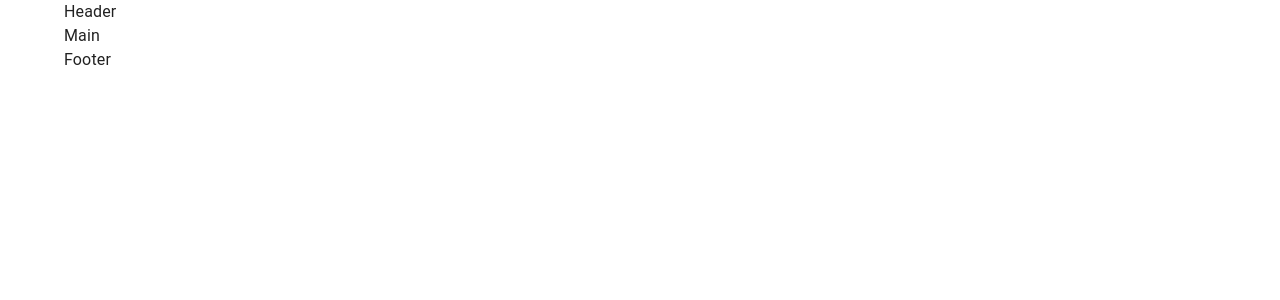
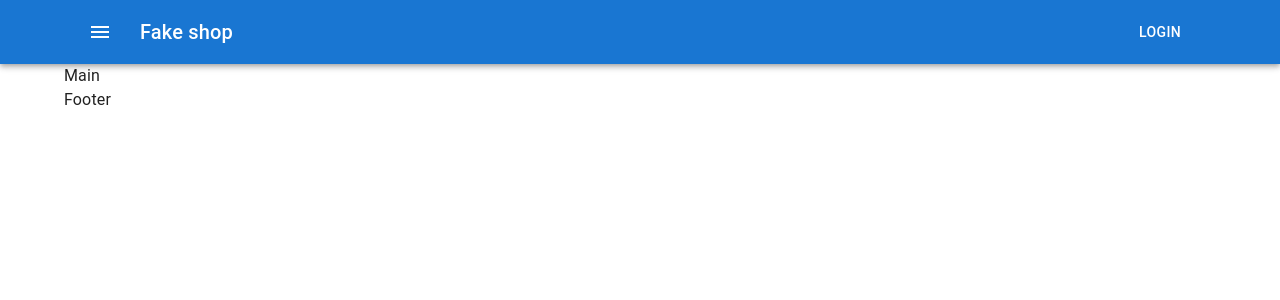
Before and after one commit to cherstvie/react-skillup-2510, a React (Create React App) app: page / in a window 1280 px wide. Shown: the top 300 px of the page. Built offline with nearby package versions, Linux system fonts and the light colour scheme.

Commit message:
added header

```diff
--- a/src/containers/Header/Header.js
+++ b/src/containers/Header/Header.js
@@ -1,12 +1,38 @@
 import React from 'react'
 import { Container } from '@mui/material'
+import AppBar from '@mui/material/AppBar'
+import Toolbar from '@mui/material/Toolbar'
+import Typography from '@mui/material/Typography'
+import Button from '@mui/material/Button'
+import IconButton from '@mui/material/IconButton'
+import MenuIcon from '@mui/icons-material/Menu'
 
 export const Header = () => {
     return (
         <>
-            <Container>
-                <div>Header</div>
-            </Container>
+            <AppBar position="static">
+                <Container>
+                    <Toolbar>
+                        <IconButton
+                            size="large"
+                            edge="start"
+                            color="inherit"
+                            aria-label="menu"
+                            sx={{ mr: 2 }}
+                        >
+                            <MenuIcon />
+                        </IconButton>
+                        <Typography
+                            variant="h6"
+                            component="div"
+                            sx={{ flexGrow: 1 }}
+                        >
+                            Fake shop
+                        </Typography>
+                        <Button color="inherit">Login</Button>
+                    </Toolbar>
+                </Container>
+            </AppBar>
         </>
     )
 }
```
